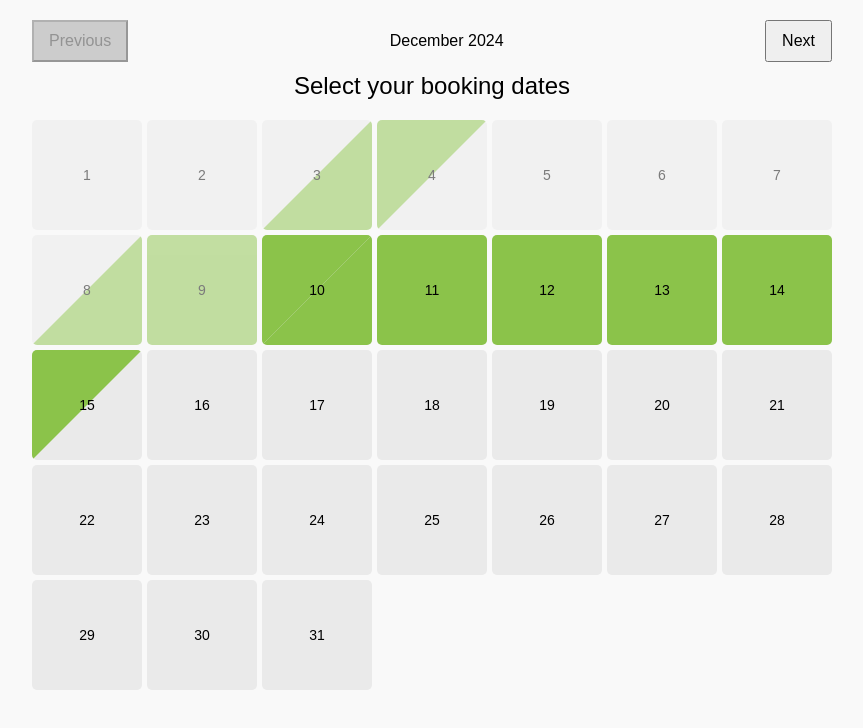
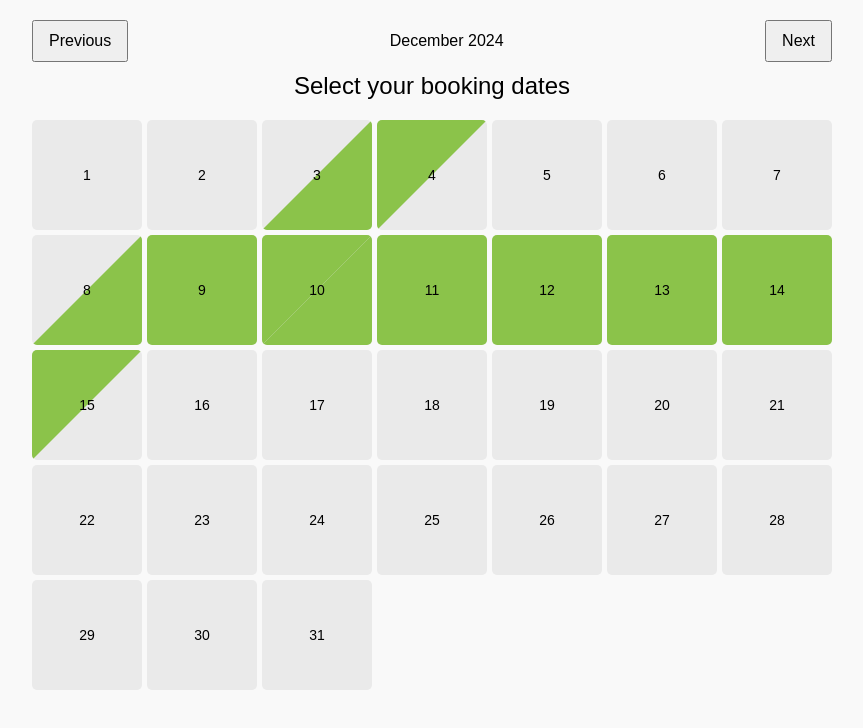
Before and after one commit to WolfDenCode/Reservation-UI, a plain HTML site: page index.html in a window 1280 px wide. Both pictures are taken after a click on the element "10". Shown: the whole page, without its empty margins (208-1071 px from the left). Drawn offline with Linux system fonts and the light colour scheme.

Commit message:
Persistent Selection - Constraints missing + visual bug

```diff
--- a/index.html
+++ b/index.html
@@ -134,11 +134,6 @@
           { startDate: "2024-12-8", endDate: "2024-12-10" },
         ];
 
-        occupiedDates.sort((a, b) => {
-          return new Date(b.startDate) - new Date(a.startDate);
-        });
-        occupiedDates.reverse();
-        console.log(occupiedDates);
         calendar.innerHTML = "";
 
         const firstDay = new Date(currentYear, currentMonth, 1);
@@ -164,56 +159,23 @@
 
           const dayDate = new Date(dateStr);
 
-          // Highlight previously selected dates
-
-          occupiedDates.forEach((occupation) => {
-            const startingDate = new Date(occupation.startDate);
-            const endingDate = new Date(occupation.endDate);
-            if (startingDate.getMonth() != currentMonth) {
-              let d = startingDate;
-              let monthStartDate = null;
-              // search for the start in the displayed month
-              while (!monthStartDate && d <= endingDate) {
-                if (
-                  d.getMonth() == currentMonth &&
-                  d.getFullYear() == currentYear
-                ) {
-                  monthStartDate = d;
-                }
-                d.setDate(d.getDate() + 1);
-              }
-              // if the end is not in the displayed month either
-              // then go till the last month displayed
-              if (
-                endingDate.getMonth() > currentMonth ||
-                endingDate.getFullYear() > currentYear
-              ) {
-                highlightRange(monthStartDate, lastDay);
-              } else {
-                highlightRange(monthStartDate, endingDate);
-              }
-            } else {
-              highlightRange(startingDate, endingDate);
-            }
-          });
-
-          // Disable dates before startDate
-          if (!selectingStart && dayDate < startDate) {
-            dayDiv.classList.add("disabled");
-          }
-
           dayDiv.addEventListener("click", () => handleDateSelection(dayDiv));
           calendar.appendChild(dayDiv);
         }
 
-        if (
-          currentYear === today.getFullYear() &&
-          currentMonth === today.getMonth()
-        ) {
-          prevMonthBtn.disabled = true;
-        } else {
-          prevMonthBtn.disabled = false;
-        }
+        highlightOccupiedDates(
+          occupiedDates,
+          currentMonth,
+          currentYear,
+          lastDay
+        );
+        persistUserSelection(
+          startDate,
+          endDate,
+          currentMonth,
+          currentYear,
+          lastDay
+        );
       }
 
       function handleDateSelection(dayDiv) {
@@ -224,39 +186,106 @@
           endDate = null; // Reset end date
           clearSelection();
           updateCalendar();
-          dayDiv.classList.add("afternoon");
           selectingStart = false;
-          highlightRange(startDate, null);
         } else {
           if (selectedDate <= startDate) {
             alert("End date must be after the start date.");
             return;
           }
           endDate = selectedDate;
-          dayDiv.classList.add("morning");
-          highlightRange(startDate, endDate);
           selectingStart = true;
         }
-        updateDisabledDays();
-      }
-
-      function updateDisabledDays() {
-        const allDays = document.querySelectorAll(".day");
-        allDays.forEach((day) => {
-          const dayDate = new Date(day.dataset.date);
-
-          if (!selectingStart && dayDate < startDate) {
-            day.classList.add("disabled");
-          } else {
-            day.classList.remove("disabled");
-          }
-        });
+        updateCalendar();
       }
 
       function clearSelection() {
         document.querySelectorAll(".day").forEach((day) => {
           day.classList.remove("afternoon", "morning", "full", "disabled");
         });
+      }
+
+      // Utility function to calculate the start and end of the highlighted range
+      function calculateHighlightRange(
+        occupation,
+        currentMonth,
+        currentYear,
+        lastDay
+      ) {
+        const startingDate = new Date(occupation.startDate);
+        const endingDate = new Date(occupation.endDate);
+
+        if (startingDate.getMonth() !== currentMonth) {
+          let d = startingDate;
+          let monthStartDate = null;
+          while (!monthStartDate && d <= endingDate) {
+            if (
+              d.getMonth() === currentMonth &&
+              d.getFullYear() === currentYear
+            ) {
+              monthStartDate = new Date(d);
+            }
+            d.setDate(d.getDate() + 1);
+          }
+
+          if (
+            endingDate.getMonth() > currentMonth ||
+            endingDate.getFullYear() > currentYear
+          ) {
+            return { start: monthStartDate, end: lastDay };
+          } else {
+            return { start: monthStartDate, end: endingDate };
+          }
+        } else {
+          return { start: startingDate, end: endingDate };
+        }
+      }
+
+      // Highlight occupied dates
+      function highlightOccupiedDates(
+        occupiedDates,
+        currentMonth,
+        currentYear,
+        lastDay
+      ) {
+        occupiedDates.forEach((occupation) => {
+          const { start, end } = calculateHighlightRange(
+            occupation,
+            currentMonth,
+            currentYear,
+            lastDay
+          );
+          if (start && end) {
+            highlightRange(start, end);
+          }
+        });
+      }
+
+      // Persistent highlighting for user selection
+      function persistUserSelection(
+        startDate,
+        endDate,
+        currentMonth,
+        currentYear,
+        lastDay
+      ) {
+        if (startDate && endDate) {
+          const { start, end } = calculateHighlightRange(
+            { startDate, endDate },
+            currentMonth,
+            currentYear,
+            lastDay
+          );
+          if (start && end) {
+            highlightRange(start, end);
+          }
+        } else if (
+          startDate &&
+          !endDate &&
+          startDate.getMonth() == currentMonth &&
+          startDate.getFullYear() == currentYear
+        ) {
+          highlightRange(startDate, null);
+        }
       }
 
       function highlightRange(startDate, endDate) {
@@ -284,6 +313,7 @@
           }
         });
       }
+
       prevMonthBtn.addEventListener("click", () => {
         currentMonth--;
         if (currentMonth < 0) {
@@ -299,7 +329,6 @@
           currentMonth = 0;
           currentYear++;
         }
-
         updateCalendar();
       });
 
```
